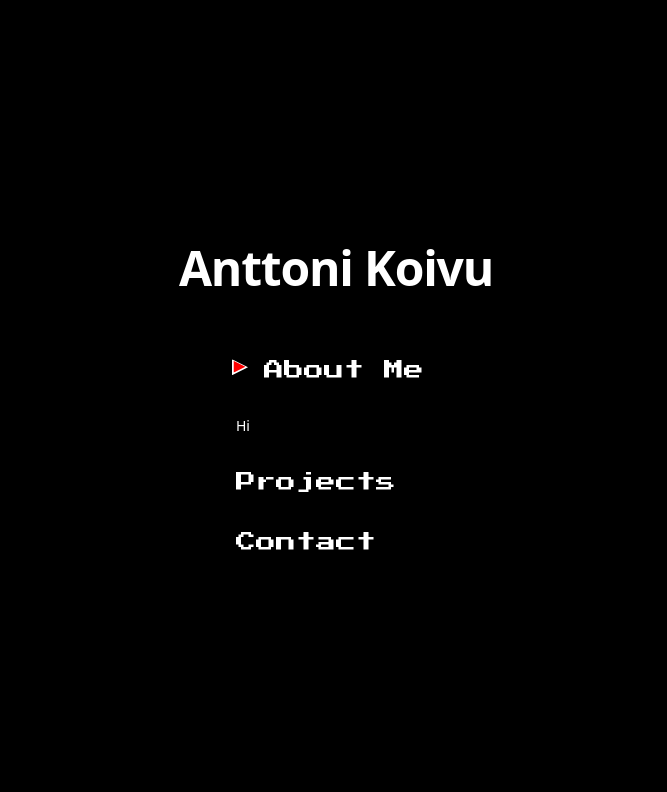
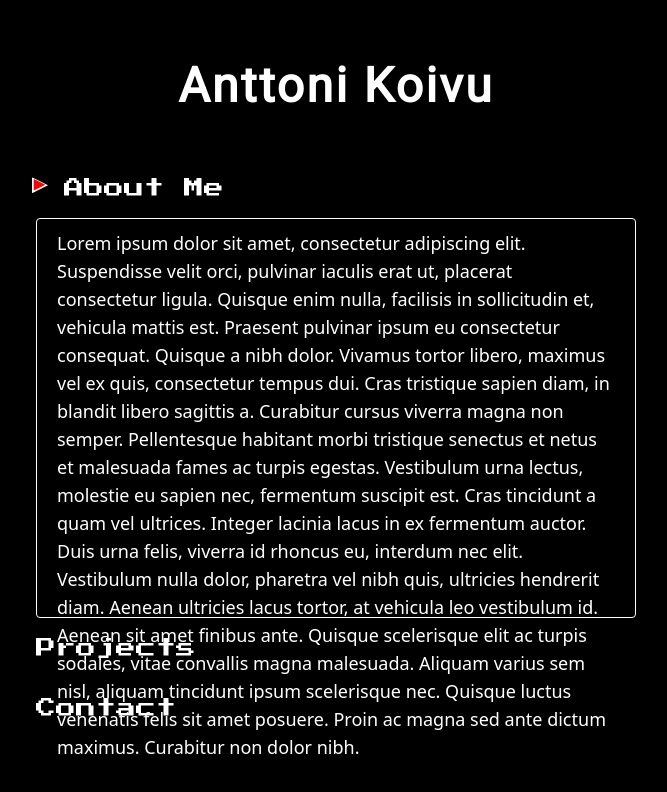
Before and after one commit to Anttonii/personal-website, a SvelteKit app: page / in a window 1280 px wide. Both pictures are taken after a click on the button "About Me". Shown: the top 792 px of the page, without its empty margins (304-971 px from the left). Built offline with nearby package versions, Linux system fonts and the light colour scheme.

Commit message:
Initial page design nearing completion

```diff
--- a/package.json
+++ b/package.json
@@ -33,5 +33,8 @@
 		"typescript": "^5.0.0",
 		"vite": "^5.0.3"
 	},
-	"type": "module"
+	"type": "module",
+	"dependencies": {
+		"@rodneylab/svelte-social-icons": "^0.0.28"
+	}
 }
--- a/src/app.css
+++ b/src/app.css
@@ -11,3 +11,7 @@ html {
 li > button {
 	font-family: 'Press Start 2P', sans-serif;
 }
+
+h1 {
+	font-family: 'Roboto', sans-serif;
+}
--- a/src/app.html
+++ b/src/app.html
@@ -10,6 +10,10 @@
 			href="https://fonts.googleapis.com/css2?family=Press+Start+2P&family=Silkscreen&display=swap"
 			rel="stylesheet"
 		/>
+		<link
+			href="https://fonts.googleapis.com/css2?family=Press+Start+2P&family=Roboto:wght@400&family=Silkscreen&display=swap"
+			rel="stylesheet"
+		/>
 		%sveltekit.head%
 	</head>
 	<body data-sveltekit-preload-data="hover">
--- a/src/routes/+page.svelte
+++ b/src/routes/+page.svelte
@@ -1,7 +1,7 @@
 <script lang="ts">
 	import { onMount } from "svelte";
-	import { quintInOut } from "svelte/easing";
-	import { fade, draw } from "svelte/transition";
+	import { slide } from "svelte/transition";
+	import SocialIcons from "@rodneylab/svelte-social-icons"
 
 	let list: HTMLUListElement
 	let items: NodeListOf<HTMLLIElement>
@@ -87,32 +87,70 @@
 <svelte:window on:keydown={on_key_down}/>
 
 <div class="container mx-auto flex flex-col justify-center items-center gap-16">
-	<h1 class="font-bold text-5xl w-full text-center tracking-tight text-white">Anttoni Koivu</h1>
-
+	<h1 class="font-bold text-5xl text-center tracking-wider text-white">Anttoni Koivu</h1>
 	<nav>
-		<ul bind:this={list} class="flex flex-col gap-8 text-xl justify-center list-container">
+		<ul bind:this={list} class="flex flex-col gap-4 text-xl justify-center list-container">
 			<li>
 				<button>About Me</button>
 			</li>
+			<div class="wrapper-div">
 				{#if expanded[0]}
-				<div transition:fade={{duration: 300}} class="transition-div items-start text-white text-sm">Hi</div>
+					<div transition:slide={{duration: 1000}} class="transition-div items-start text-white text-lg">
+						<p> Lorem ipsum dolor sit amet, consectetur adipiscing elit. Suspendisse velit orci, pulvinar iaculis erat ut, placerat consectetur ligula. Quisque enim nulla, facilisis in sollicitudin et, vehicula mattis est. Praesent pulvinar ipsum eu consectetur consequat. Quisque a nibh dolor. Vivamus tortor libero, maximus vel ex quis, consectetur tempus dui. Cras tristique sapien diam, in blandit libero sagittis a. Curabitur cursus viverra magna non semper.
+
+							Pellentesque habitant morbi tristique senectus et netus et malesuada fames ac turpis egestas. Vestibulum urna lectus, molestie eu sapien nec, fermentum suscipit est. Cras tincidunt a quam vel ultrices. Integer lacinia lacus in ex fermentum auctor. Duis urna felis, viverra id rhoncus eu, interdum nec elit. Vestibulum nulla dolor, pharetra vel nibh quis, ultricies hendrerit diam. Aenean ultricies lacus tortor, at vehicula leo vestibulum id. Aenean sit amet finibus ante. Quisque scelerisque elit ac turpis sodales, vitae convallis magna malesuada. Aliquam varius sem nisl, aliquam tincidunt ipsum scelerisque nec. Quisque luctus venenatis felis sit amet posuere. Proin ac magna sed ante dictum maximus. Curabitur non dolor nibh. </p>
+						</div>
 						{/if}
+					</div>
 					<li>
 						<button>Projects</button>
 					</li>
+					<div class="wrapper-div">
 						{#if expanded[1]}
-				<div transition:fade={{duration: 500}} class="transition-div items-start text-white text-sm">
-					Hi
+						<div transition:slide={{duration: 1000}} class="transition-div items-start text-white text-lg">
+							<p> Lorem ipsum dolor sit amet, consectetur adipiscing elit. Suspendisse velit orci, pulvinar iaculis erat ut, placerat consectetur ligula. Quisque enim nulla, facilisis in sollicitudin et, vehicula mattis est. Praesent pulvinar ipsum eu consectetur consequat. Quisque a nibh dolor. Vivamus tortor libero, maximus vel ex quis, consectetur tempus dui. Cras tristique sapien diam, in blandit libero sagittis a. Curabitur cursus viverra magna non semper.
+
+								Pellentesque habitant morbi tristique senectus et netus et malesuada fames ac turpis egestas. Vestibulum urna lectus, molestie eu sapien nec, fermentum suscipit est. Cras tincidunt a quam vel ultrices. Integer lacinia lacus in ex fermentum auctor. Duis urna felis, viverra id rhoncus eu, interdum nec elit. Vestibulum nulla dolor, pharetra vel nibh quis, ultricies hendrerit diam. Aenean ultricies lacus tortor, at vehicula leo vestibulum id. Aenean sit amet finibus ante. Quisque scelerisque elit ac turpis sodales, vitae convallis magna malesuada. Aliquam varius sem nisl, aliquam tincidunt ipsum scelerisque nec. Quisque luctus venenatis felis sit amet posuere. Proin ac magna sed ante dictum maximus. Curabitur non dolor nibh. </p>
 					</div>
 				{/if}
+			</div>
 			<li>
 				<button>Contact</button>
 			</li>
+			<div class="wrapper-div">
 				{#if expanded[2]}
-				<div transition:fade={{duration: 500}} class="transition-div items-start text-white text-sm">
-					Hi and welcome to my website :)
+				<div transition:slide={{duration: 1000}} class="transition-div items-start text-white text-lg">
+					<div class="icon-container">
+						<a href="https://www.linkedin.com/in/anttoni-koivu-a55070230/">
+							<SocialIcons id="icon" network="linkedin" width="32" height="32" fgColor="#ffffff"/>
+							<span class="icon-text">
+								Anttoni Koivu
+							</span>
+						</a>
+					</div>
+					<div class="icon-container">
+						<a href="https://github.com/Anttonii">
+							<SocialIcons id="icon" network="github" width="32" height="32" fgColor="#000000" bgColor="#ffffff"/>
+							<span class="icon-text">
+								Anttonii
+							</span>
+						</a>
+					</div>
+					<div class="icon-container">
+						<SocialIcons id="icon" network="discord" width="32" height="32" fgColor="#ffffff" />
+						<span class="icon-text">
+							Anttonii
+						</span>
+					</div>
+					<div class="icon-container">
+						<SocialIcons id="icon" network="telegram" width="32" height="32" fgColor="#ffffff" />
+						<span class="icon-text">
+							Anttoniii
+						</span>
+					</div>
 				</div>
 				{/if}
+			</div>
 		</ul>
 	</nav>
 </div>
@@ -128,14 +166,23 @@
 		color: red;
 	}
 
-	.list-container {
-		flex-wrap: wrap;
-		max-width: 200px;
+	nav {
+		max-height: 90%;
+		width:600px;
 	}
 
 	.transition-div {
-		transition: all 0.3s ease;
-		width: 300px;
+		width: 600px;
+		max-height: 400px;
+		height: calc(100% + 20px);
+		box-sizing: border-box;
+		border: solid 1px white;
+		border-radius: 4px;
+	}
+
+	.wrapper-div {
+		margin: auto;
+		padding: auto;
 	}
 
 	:global(.triangle) {
@@ -162,4 +209,23 @@
 		position: relative;
 	}
 
+	div > p {
+		padding: 10px 20px 10px 20px;
+	}
+
+	.icon-container {
+		padding: 10px 20px 10px 20px;
+		position: relative;
+	}
+
+	.icon-text {
+		margin: 0px 0px 0px 12px;
+		position: absolute;
+		transform: translateY(10%);
+	}
+
+	a > span:hover {
+		text-decoration: underline;
+	}
+
 </style>
```
Also changed, not shown: 1 other file (tests, documents, lock files or other folders). Lines whose indentation alone changed are shown as unchanged.
